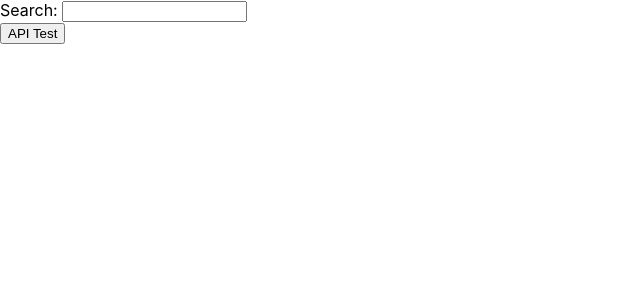
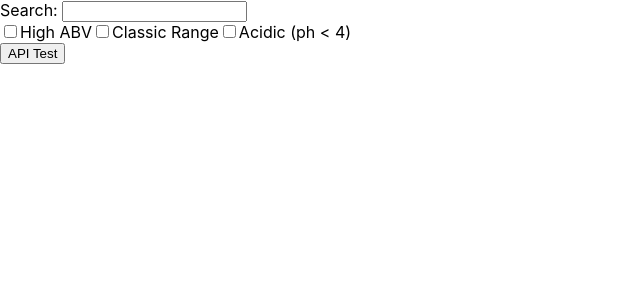
Before and after one commit to Kenny-Jewett/beer_app, a React (Create React App) app: page / in a window 1280 px wide. Shown: the top 300 px of the page, without its empty margins (0-640 px from the left). Built offline with nearby package versions, Linux system fonts and the light colour scheme.

Commit message:
Built checkbox filters. Next is hook up filters to card render.

```diff
--- a/src/components/FilterItem/FilterItem.jsx
+++ b/src/components/FilterItem/FilterItem.jsx
@@ -0,0 +1,12 @@
+import React from 'react'
+
+export const FilterItem = (props) => {
+    const { name, value } = props;
+
+  return (
+    <>
+        <input type="checkbox" name={name} value={value} />
+        <label htmlFor={name}>{name}</label>
+    </>
+  )
+}
--- a/src/components/FilterList/FilterList.jsx
+++ b/src/components/FilterList/FilterList.jsx
@@ -0,0 +1,18 @@
+import React from 'react'
+import { FilterItem } from '../FilterItem/FilterItem'
+
+const FilterList = () => {
+
+
+
+
+  return (
+    <>
+     <FilterItem  name={"High ABV"} value={"abv"} />
+     <FilterItem  name={"Classic Range"} value={"first_brewed"}/>
+     <FilterItem  name={"Acidic (ph < 4)" } value={"ph"} />
+    </>
+  )
+}
+
+export default FilterList
--- a/src/components/Navbar/Navbar.jsx
+++ b/src/components/Navbar/Navbar.jsx
@@ -1,4 +1,5 @@
 import React from 'react'
+import FilterList from '../FilterList/FilterList';
 import SearchBox from '../SearchBox/SearchBox';
 
 const Navbar = (props) => {
@@ -6,9 +7,12 @@ const Navbar = (props) => {
 
   return (
     <div>
-        <SearchBox
-            searchterm={searchterm}
-            handleInput={handleInput} />
+        <div>
+            <SearchBox
+                searchterm={searchterm}
+                handleInput={handleInput} />
+        </div>
+        <FilterList />
     </div>
   )
 }
--- a/src/containers/Main/Main.jsx
+++ b/src/containers/Main/Main.jsx
@@ -27,6 +27,11 @@ const Main = () => {
         return beersNameLower.includes(searchTerm) && beers.name;
     });
 
+    const handleFilter = (event) => {
+        console.log(event.target.value);
+    }
+
+
   return (
       <>
       <div>
```
